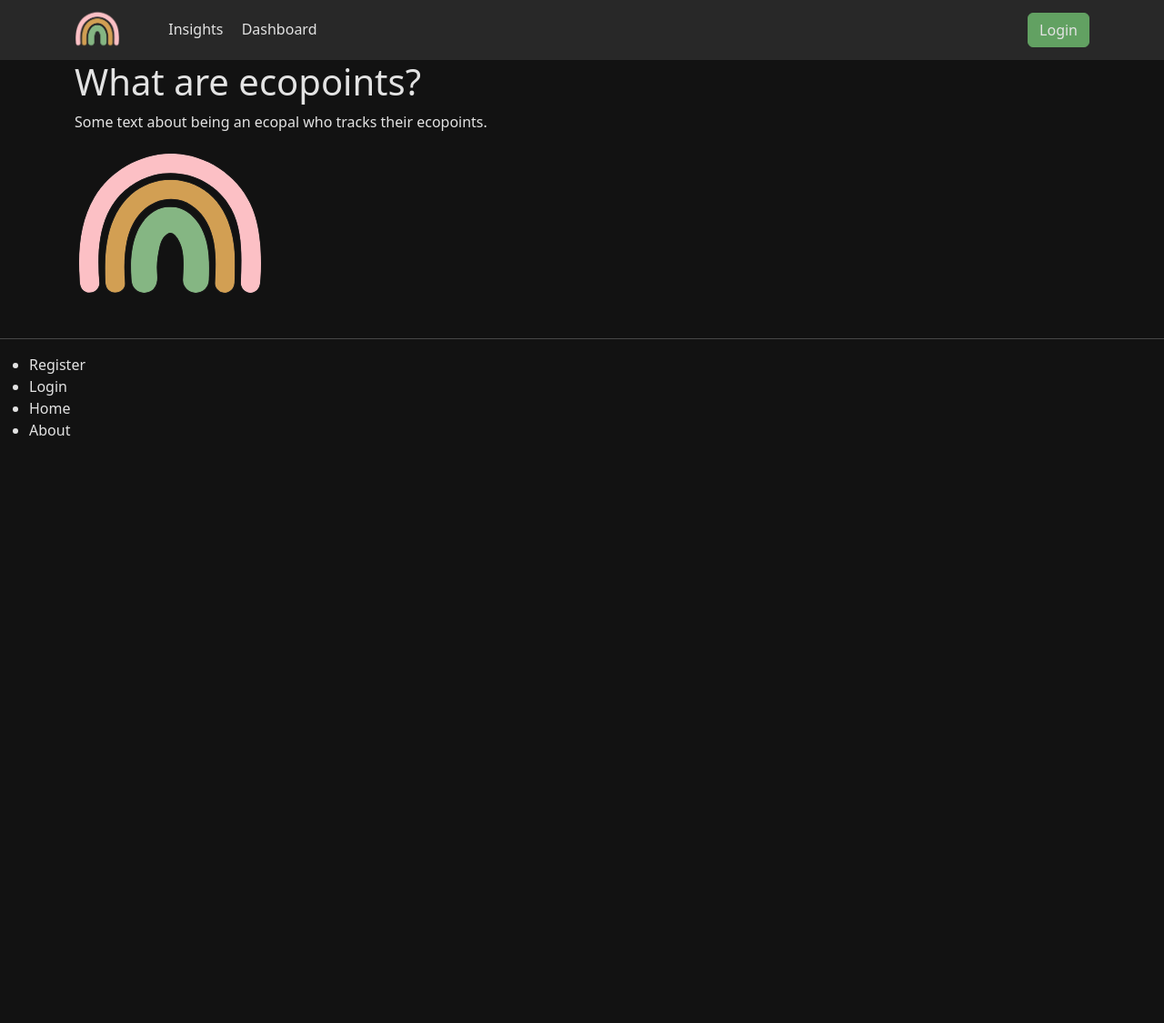
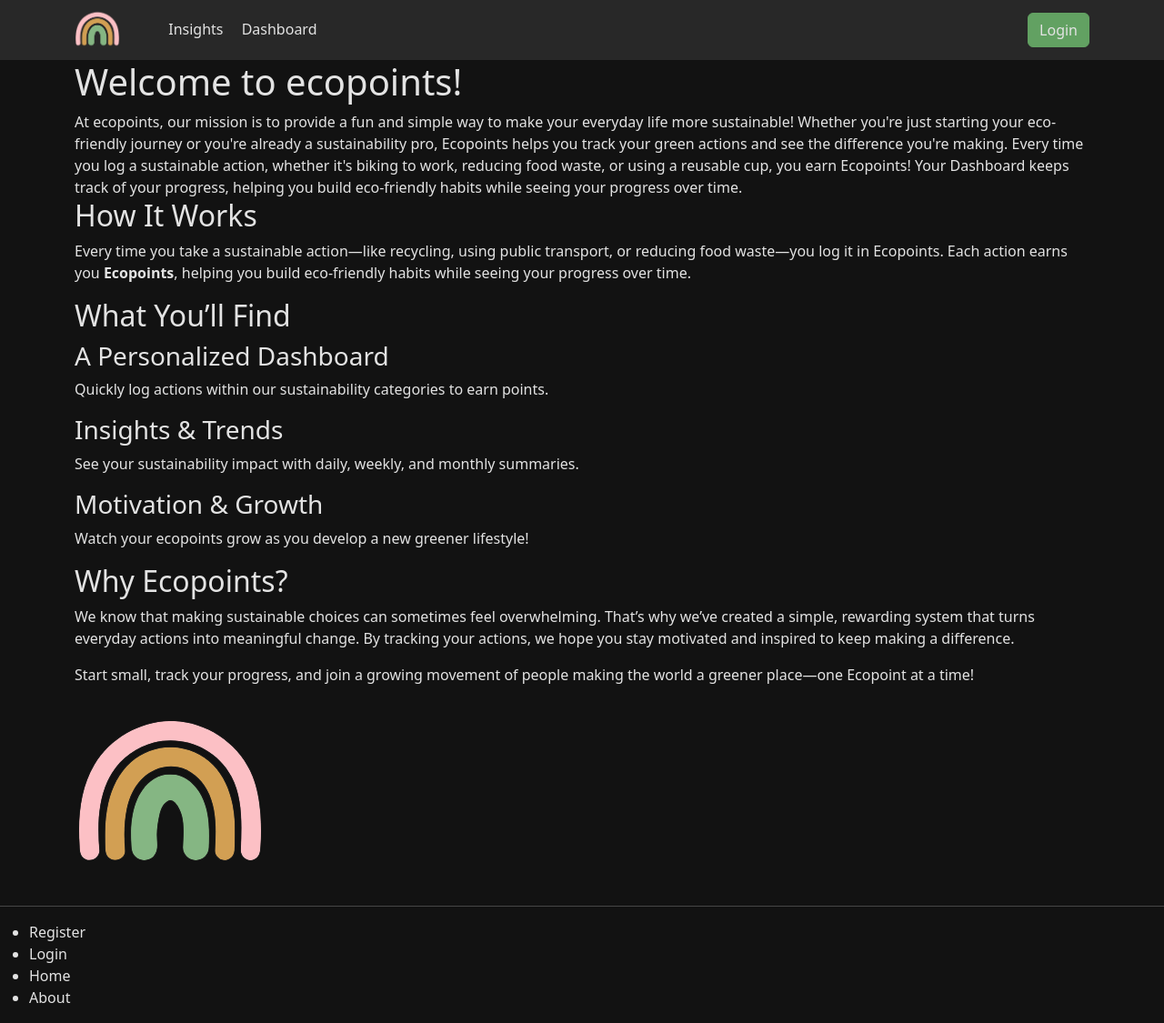
Before and after one commit to alexandragibson/ecopoints, a Django app: page /ecopoints/about/ in a window 1280 px wide. Shown: the whole page at 91% size. Before the commit the page ends 479 px from the top, so only its background shows below. Run offline with Django 3.2, Linux system fonts and the light colour scheme; style sheets or scripts are compiled from the project's sources; some libraries are stand-ins or nearby versions.

Commit message:
Edited html of about page to include copy

```diff
--- a/templates/ecopoints/about.html
+++ b/templates/ecopoints/about.html
@@ -6,10 +6,46 @@
 {% endblock %}
 
 {% block body_block %}
-    <h1>What are ecopoints?</h1>
+    <h1>Welcome to ecopoints!</h1>
     <div>
-        Some text about being an ecopal who tracks their ecopoints.
+        At ecopoints, our mission is to provide a fun and simple way to make your everyday life more sustainable!
+
+        Whether you're just starting your eco-friendly journey or you're already a sustainability pro,
+        Ecopoints helps you track your green actions and see the difference you're making.
+
+        Every time you log a sustainable action, whether it's biking to work, reducing food waste, or using a reusable cup, you earn Ecopoints!
+        Your Dashboard keeps track of your progress, helping you build eco-friendly habits while seeing your progress over time.
     </div>
+
+    <div>
+        <h2>How It Works</h2>
+        <p>Every time you take a sustainable action—like recycling, using public transport, or reducing food waste—you log it in Ecopoints. Each action earns you <strong>Ecopoints</strong>, helping you build eco-friendly habits while seeing your progress over time.</p>
+    </div>
+
+    <div>
+        <h2>What You’ll Find</h2>
+        <div>
+            <h3>A Personalized Dashboard</h3>
+            <p>Quickly log actions within our sustainability categories to earn points.</p>
+        </div>
+        <div>
+            <h3>Insights & Trends</h3>
+            <p>See your sustainability impact with daily, weekly, and monthly summaries.</p>
+        </div>
+        <div>
+            <h3>Motivation & Growth</h3>
+            <p>Watch your ecopoints grow as you develop a new greener lifestyle!</p>
+        </div>
+    </div>
+
+    <div>
+        <h2>Why Ecopoints?</h2>
+        <p>We know that making sustainable choices can sometimes feel overwhelming. That’s why we’ve created a simple,
+            rewarding system that turns everyday actions into meaningful change.
+            By tracking your actions, we hope you stay motivated and inspired to keep making a difference.</p>
+        <p>Start small, track your progress, and join a growing movement of people making the world a greener place—one Ecopoint at a time!</p>
+    </div>
+
     <div>
         <img src="{% static 'images/ecopoints_rainbow.png' %}" alt="ecopoints Logo" />
     </div>
```
